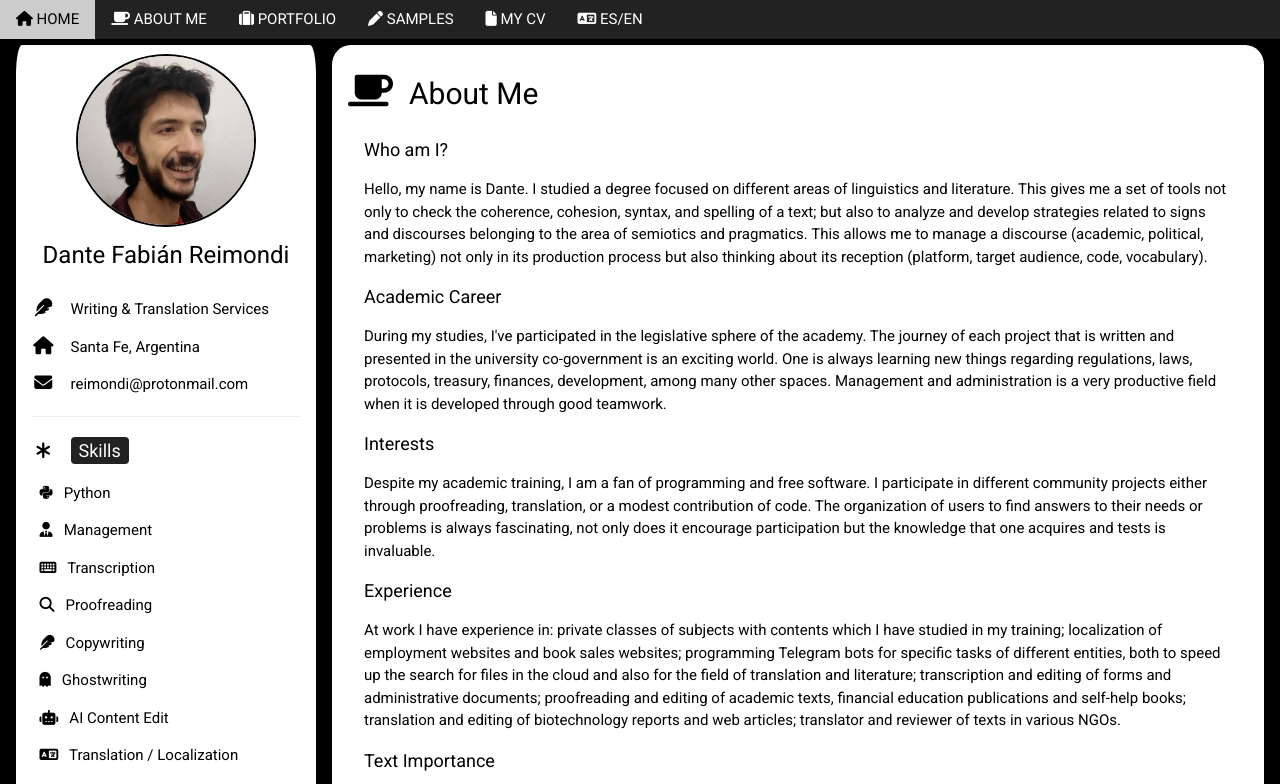
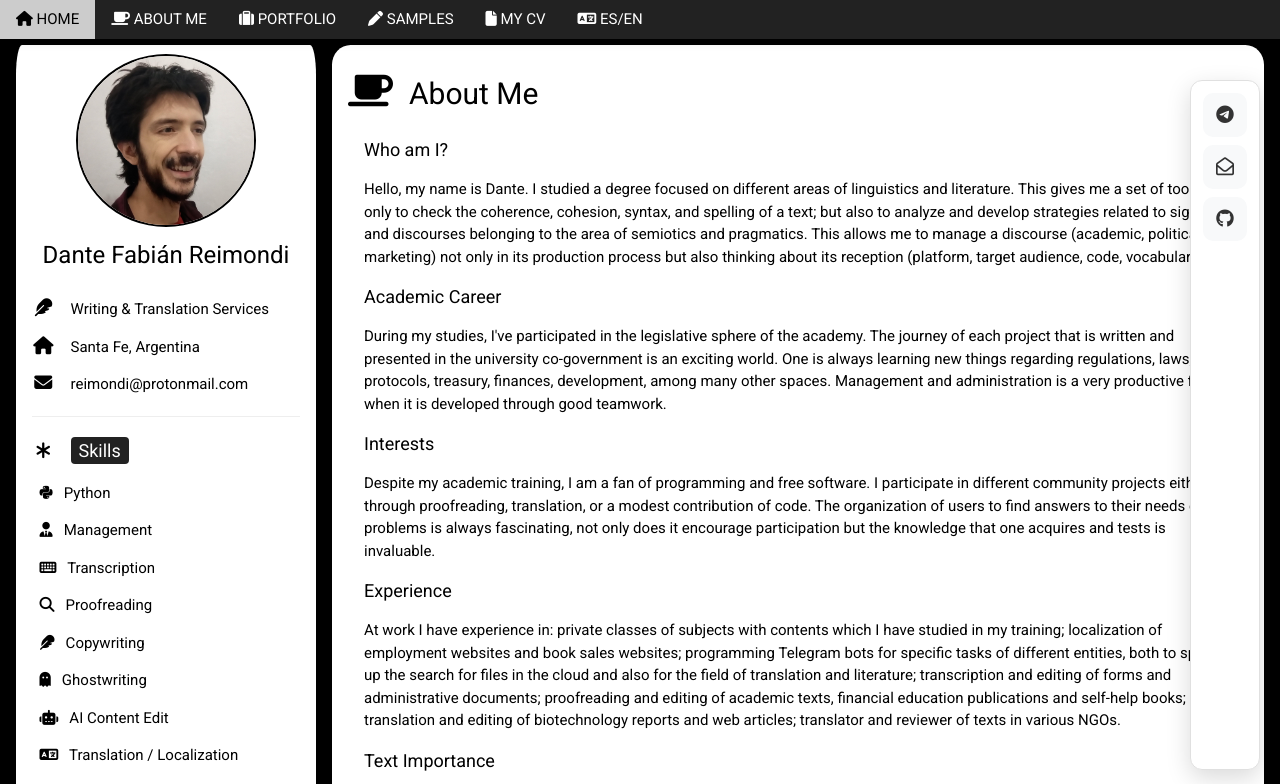
Before and after one commit to Reimondid/Profile, a plain HTML site: page index.html in a window 1280 px wide. Shown: the top 784 px of the page. Drawn offline with Linux system fonts and the light colour scheme.

Commit message:
Update index.html

```diff
--- a/index.html
+++ b/index.html
@@ -14,6 +14,24 @@
 </head>
 
 <body id="home" class="w3-light-grey">
+
+    <!-- Panel de contacto flotante compacto -->
+<div id="contact-float" class="contact-float-panel">
+    <div class="contact-icons-compact">
+        <a href="https://t.me/Dante6547" title="Telegram me!" target="_blank" class="contact-icon">
+            <i class="fa-brands fa-telegram"></i>
+        </a>
+        <a href="mailto:reimondi@protonmail.com" title="Email me!" target="_blank" class="contact-icon">
+            <i class="fa-regular fa-envelope-open"></i>
+        </a>
+        <a href="https://github.com/reimondid" title="My Code Things!" target="_blank" class="contact-icon">
+            <i class="fa-brands fa-github"></i>
+        </a>
+    </div>
+</div>
+
+<!-- Page Container -->
+<div class="w3-content w3-margin-top" style="max-width:1400px;">
 
 <!-- Navbar (sit on top) -->
 <div class="w3-top">
```
